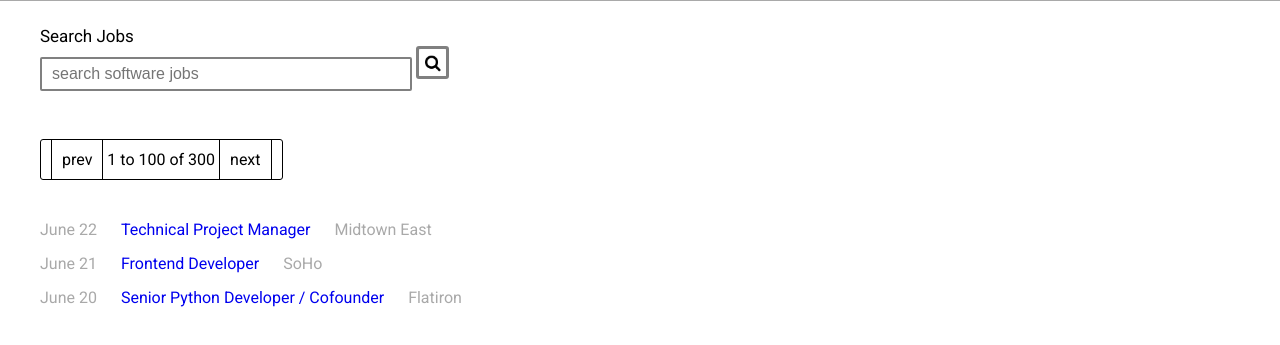
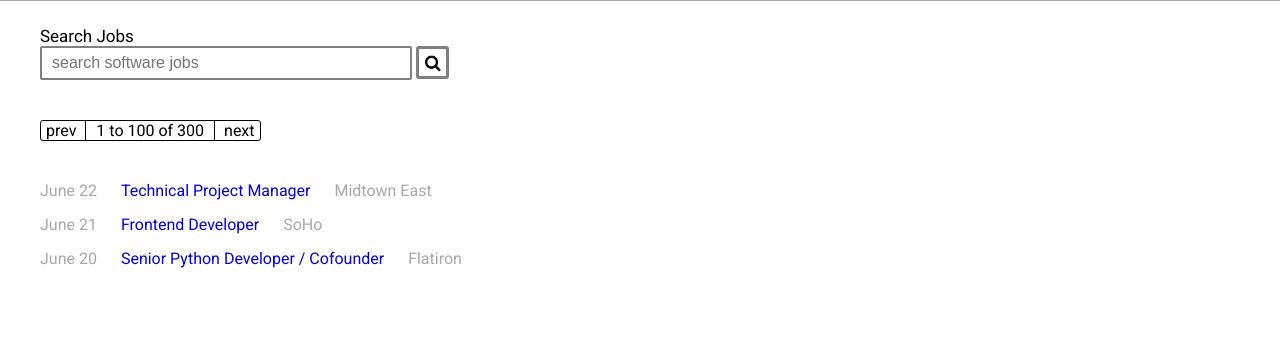
Before and after one commit to GGiessing/css-gregs-list, a plain HTML site: page index.html in a window 1280 px wide. Shown: the part 49-394 px from the top of the page. Drawn offline with Linux system fonts and the light colour scheme.

Commit message:
greg.css
css file

```diff
--- a/greg.css
+++ b/greg.css
@@ -53,11 +53,11 @@
         display: inline-block;
         width: 30%;
         padding: 6px 10px;
-            margin: 8px 0;
         box-sizing: border-box;
         border-color: gray;
         border-style: solid;
         border-radius: 2px;
+        vertical-align: top;
     }
 
     section input[type=image] {
@@ -68,10 +68,10 @@
         border-color: gray;
         border-style: solid;
         border-radius: 3px;
+        vertical-align: top;
     }
 
     nav.pages {
-            padding: 10px;
         display: inline-block;
         margin-left: 40px;
         margin-bottom: 40px;
@@ -82,11 +82,15 @@
         border-width: 1px;
     }
 
+    nav.pages .pages-current {
+        border-left: 1px solid black;
+        border-right: 1px solid black;
+        padding: 0 10px;
+    }
+
     nav.pages a.pages-button {
         text-align: center;
-            padding: 10px;
-            border-style: solid;
-            border-width: 1px;
+        padding: 5px;
     }
 
     main {}
```
Lines whose indentation alone changed are shown as unchanged.
